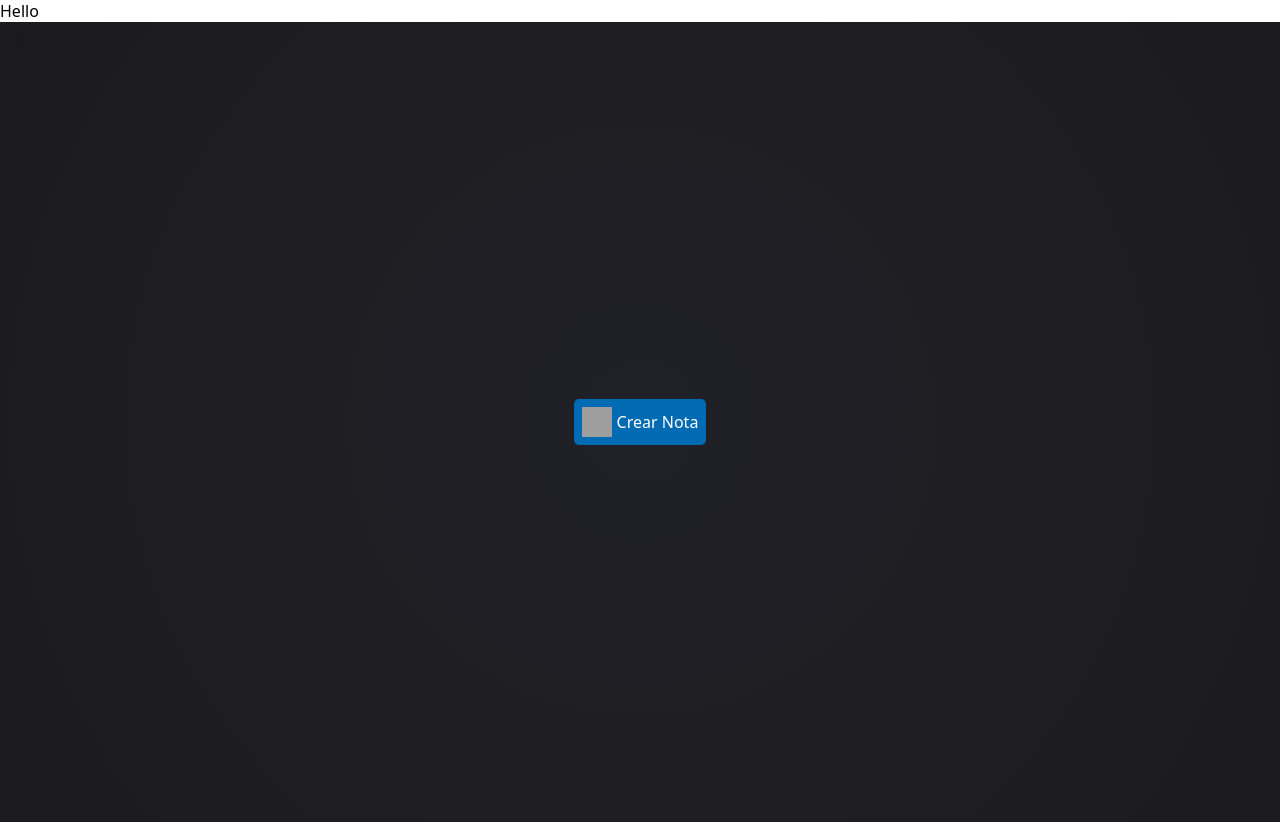
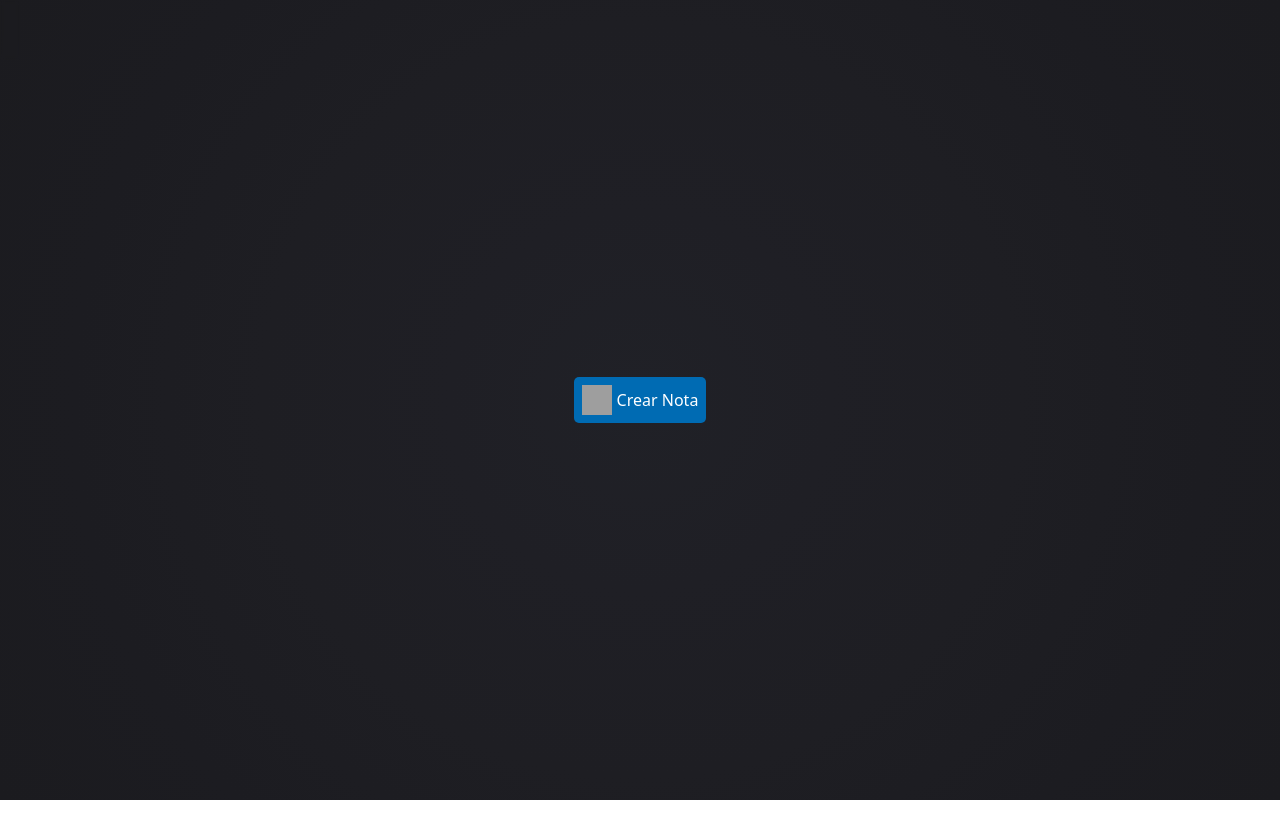
Before and after one commit to dariomvg/notes, a React (Vite) app: page / in a window 1280 px wide. After the commit the page ends 800 px from the top, so only its background shows below. Built offline with nearby package versions, Linux system fonts and the light colour scheme; grey boxes are pictures that could not be loaded.

Commit message:
remove hello from app

```diff
--- a/src/App.tsx
+++ b/src/App.tsx
@@ -12,7 +12,6 @@ export default function App(): JSX.Element {
 
   return (
     <main className="wrapper">
-      <p>Hello</p>
       <Header />
       {toggle && (
         <div className="modal">
```
